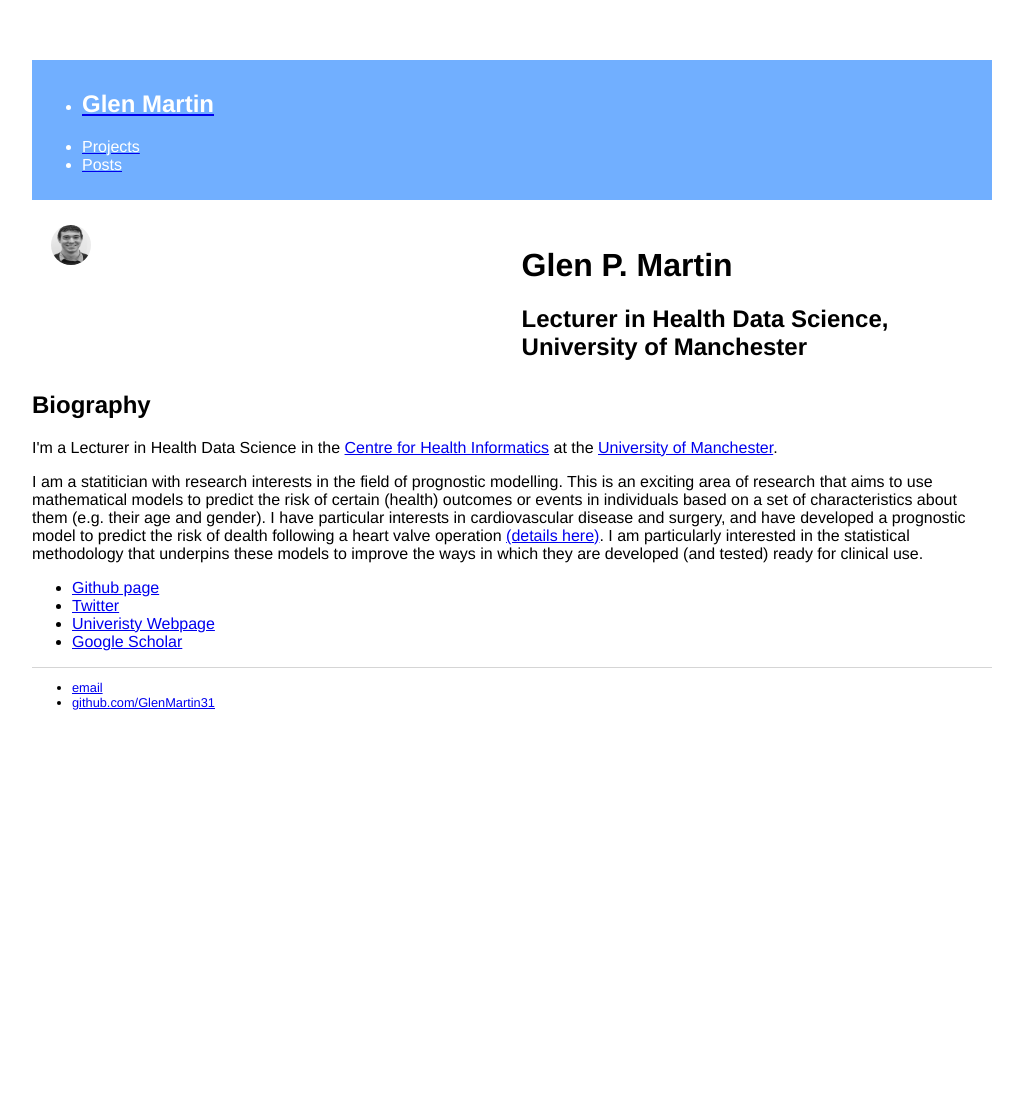
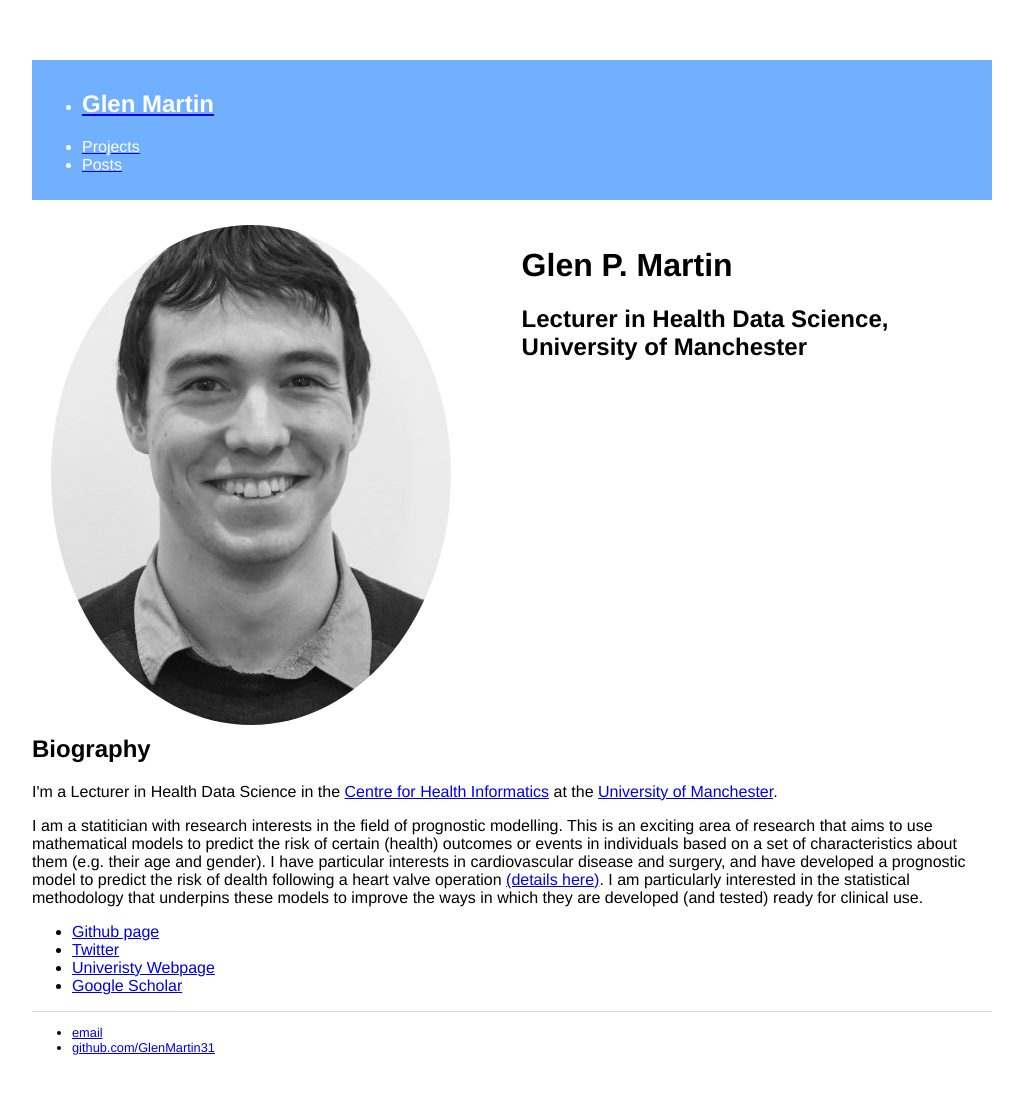
Before and after one commit to GlenMartin31/GlenMartin31.github.io, a Jekyll site: the page built from index.html, in a window 1280 px wide. Shown: the whole page, without its empty margins (128-1151 px from the left). Built offline with Jekyll 4.4.1, drawn with Linux system fonts in a browser that asks for light colours; before the commit the page ends 900 px from its top, so only the background shows below that.

Commit message:
Update main.css

```diff
--- a/css/main.css
+++ b/css/main.css
@@ -29,8 +29,6 @@ footer {
 .iconDetails {
 	margin-left:2%;
 	float:left;
-	height:40px;
-	width:40px;
 	border-radius: 50%;
 }
 .container2 {
```
